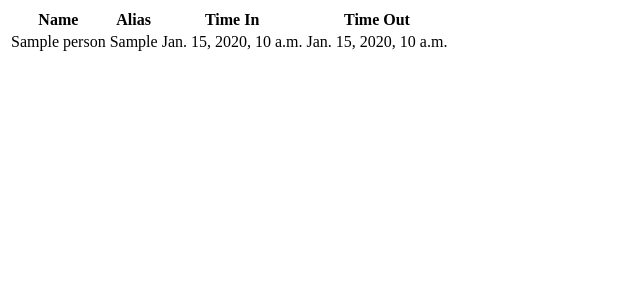
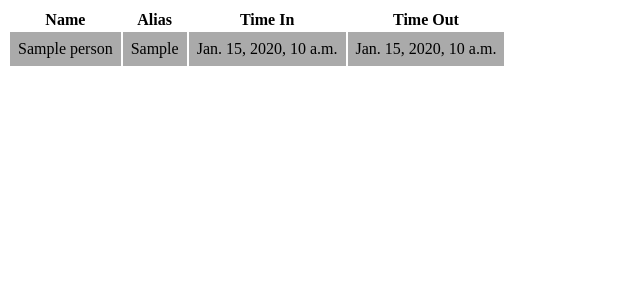
Before and after one commit to the-maldridge/signin, a Django app: page /board/log in a window 1280 px wide. Shown: the top 300 px of the page, without its empty margins (0-640 px from the left). Run offline with Django 3.2, Linux system fonts and the light colour scheme; tables that the repository leaves empty hold one stand-in row (values such as "Sample post").

Commit message:
Basic log styling

```diff
--- a/board/static/style.css
+++ b/board/static/style.css
@@ -1,6 +1,14 @@
 a, a:visited, a:active, a:hover {
     text-decoration: none;
     color: black;
+}
+
+td {
+    padding: 0.5em;
+}
+
+tr:nth-child(even){
+    background-color: #aaa;
 }
 
 #absent {
```
